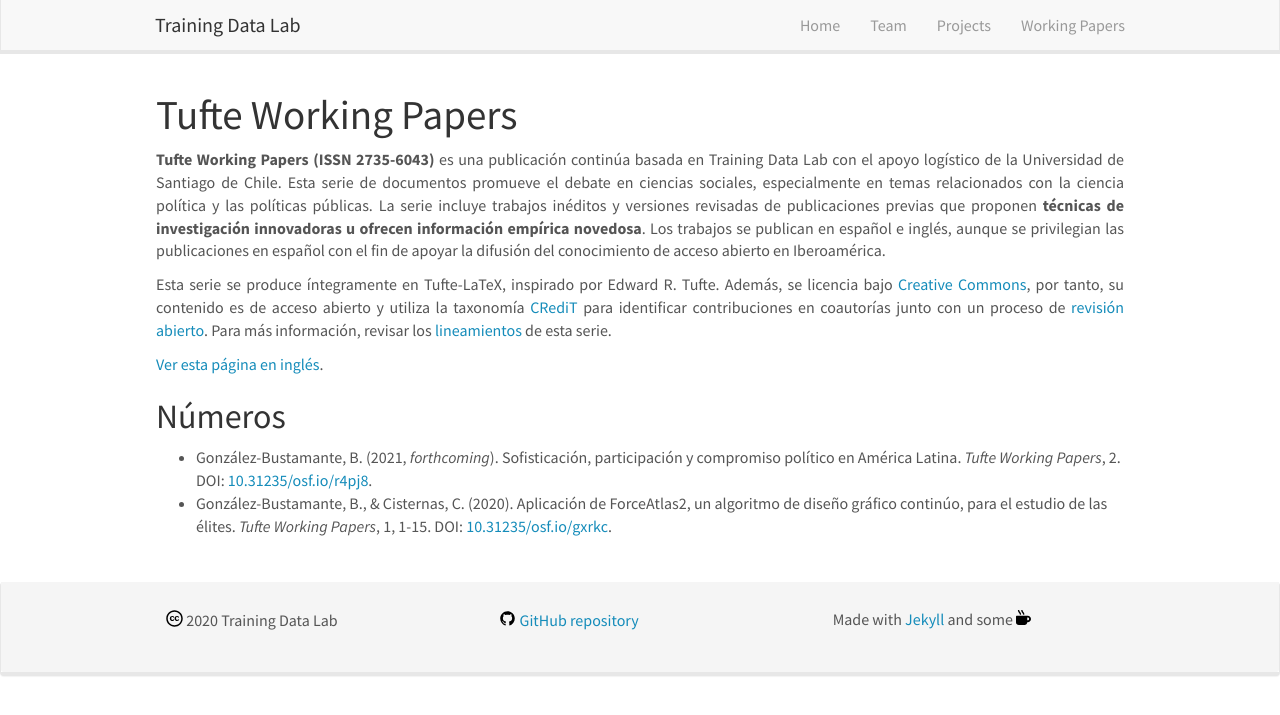
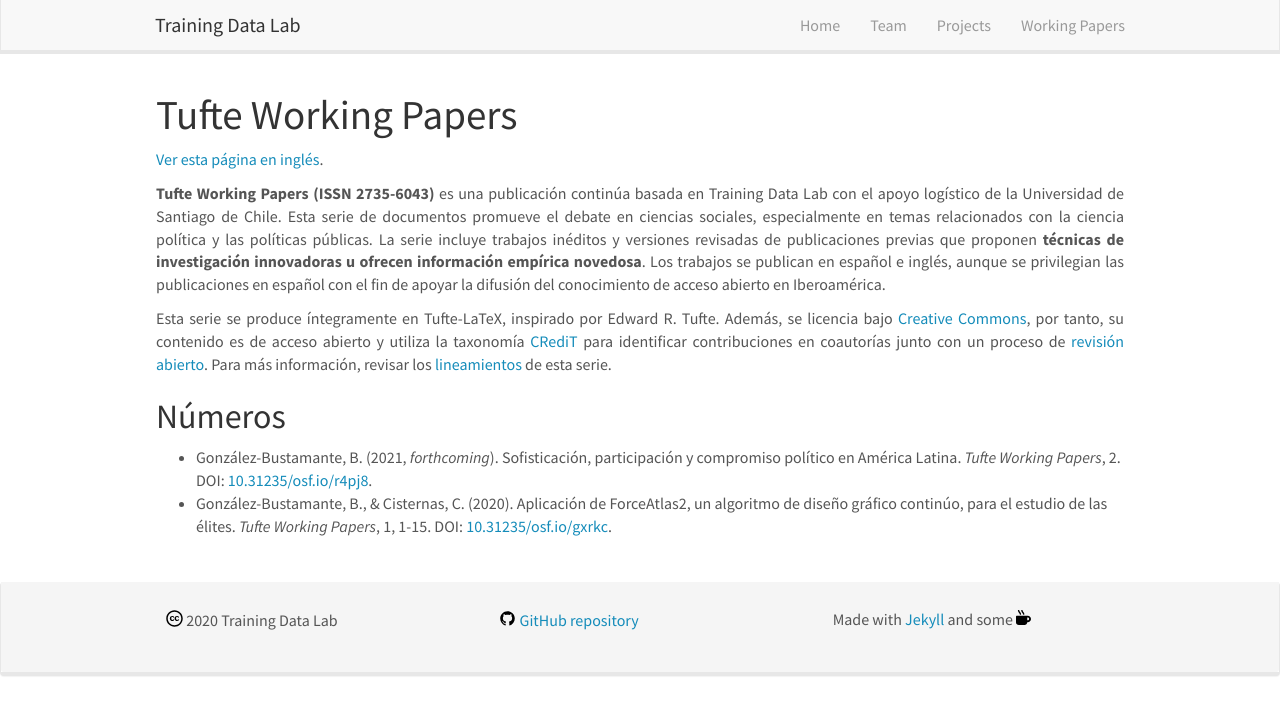
Before and after one commit to training-datalab/old-training-datalab.com, a Jekyll site: the page built from _pages/tufte-working-papers-spanish.md, in a window 1280 px wide. Shown: the top 715 px of the page. Built offline with Jekyll 4.4.1, drawn with Linux system fonts in a browser that asks for light colours; nearby versions of some CDN libraries.

Commit message:
Update tufte-working-papers-spanish.md

```diff
--- a/_pages/tufte-working-papers-spanish.md
+++ b/_pages/tufte-working-papers-spanish.md
@@ -8,11 +8,11 @@
 
 # Tufte Working Papers
 
+<p align=" justify"><a href="/tufte-working-papers/">Ver esta página en inglés</a>.</p>
+
 <p align=" justify"><b>Tufte Working Papers (ISSN 2735-6043)</b> es una publicación continúa basada en Training Data Lab con el apoyo logístico de la Universidad de Santiago de Chile. Esta serie de documentos promueve el debate en ciencias sociales, especialmente en temas relacionados con la ciencia política y las políticas públicas. La serie incluye trabajos inéditos y versiones revisadas de publicaciones previas que proponen <strong>técnicas de investigación innovadoras u ofrecen información empírica novedosa</strong>. Los trabajos se publican en español e inglés, aunque se privilegian las publicaciones en español con el fin de apoyar la difusión del conocimiento de acceso abierto en Iberoamérica.</p>
 
 <p align=" justify">Esta serie se produce íntegramente en Tufte-LaTeX, inspirado por Edward R. Tufte. Además, se licencia bajo <a href="https://github.com/training-datalab/tufte-working-papers/blob/master/LICENSE.txt" target="_blank">Creative Commons</a>, por tanto, su contenido es de acceso abierto y utiliza la taxonomía <a href="https://bgonzalezbustamante.com/credit/" target="_blank">CRediT</a> para identificar contribuciones en coautorías junto con un proceso de <a href="/tufte-open-review-spanish/">revisión abierto</a>. Para más información, revisar los <a href="/tufte-guidelines-spanish/">lineamientos</a> de esta serie.</p>
-
-<p align=" justify"><a href="/tufte-working-papers/">Ver esta página en inglés</a>.</p>
 
 ## Números
 
```
